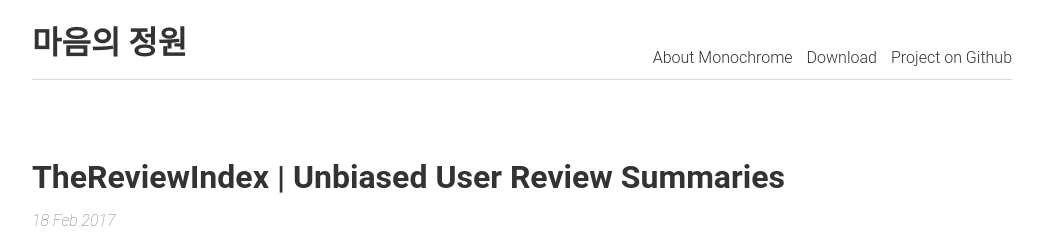
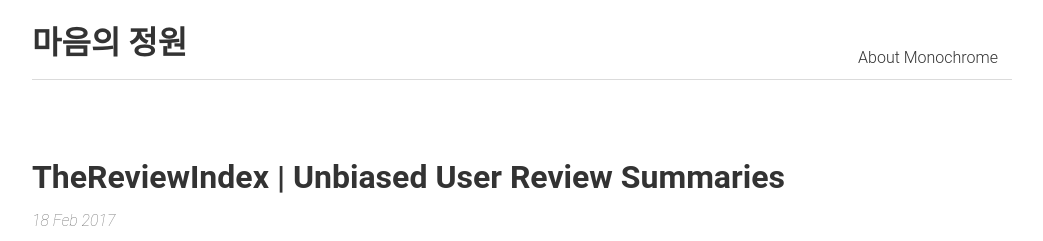
Before and after one commit to took-hee/myblog, a Jekyll site: the page built from index.html, in a window 1280 px wide. Shown: the top 241 px of the page, without its empty margins (118-1161 px from the left). Built offline with Jekyll 4.4.1, drawn with Linux system fonts in a browser that asks for light colours; the list of posts is cut into pages by our own code.

Commit message:
메인화면 수정

```diff
--- a/_includes/link.html
+++ b/_includes/link.html
@@ -1,2 +0,0 @@
-<a href="https://github.com/thereviewindex/monochrome/archive/master.zip">Download</a>
-<a href="https://github.com/thereviewindex/monochrome">Project on Github</a>
```
Also changed, not shown: tags.md (added).
